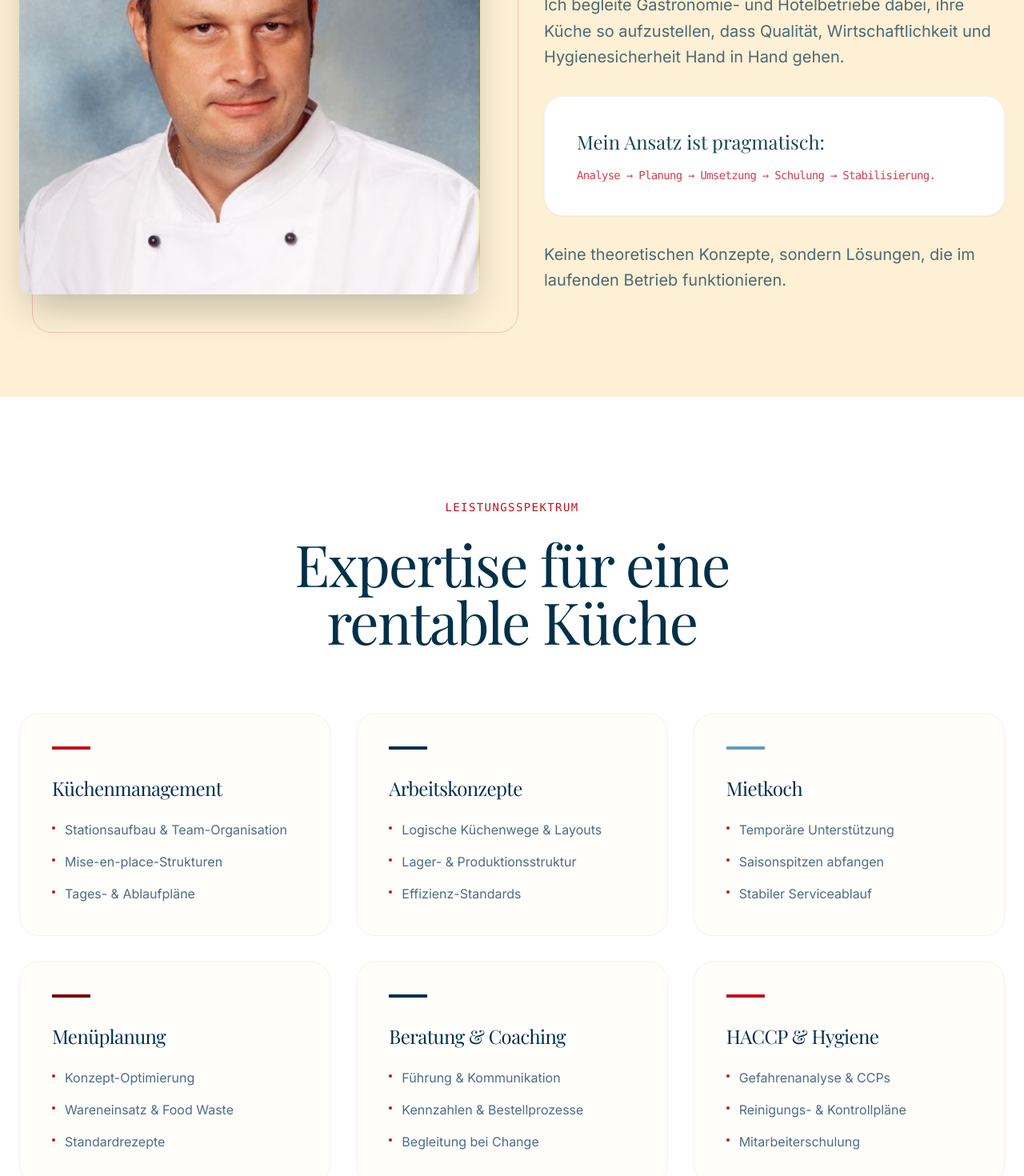
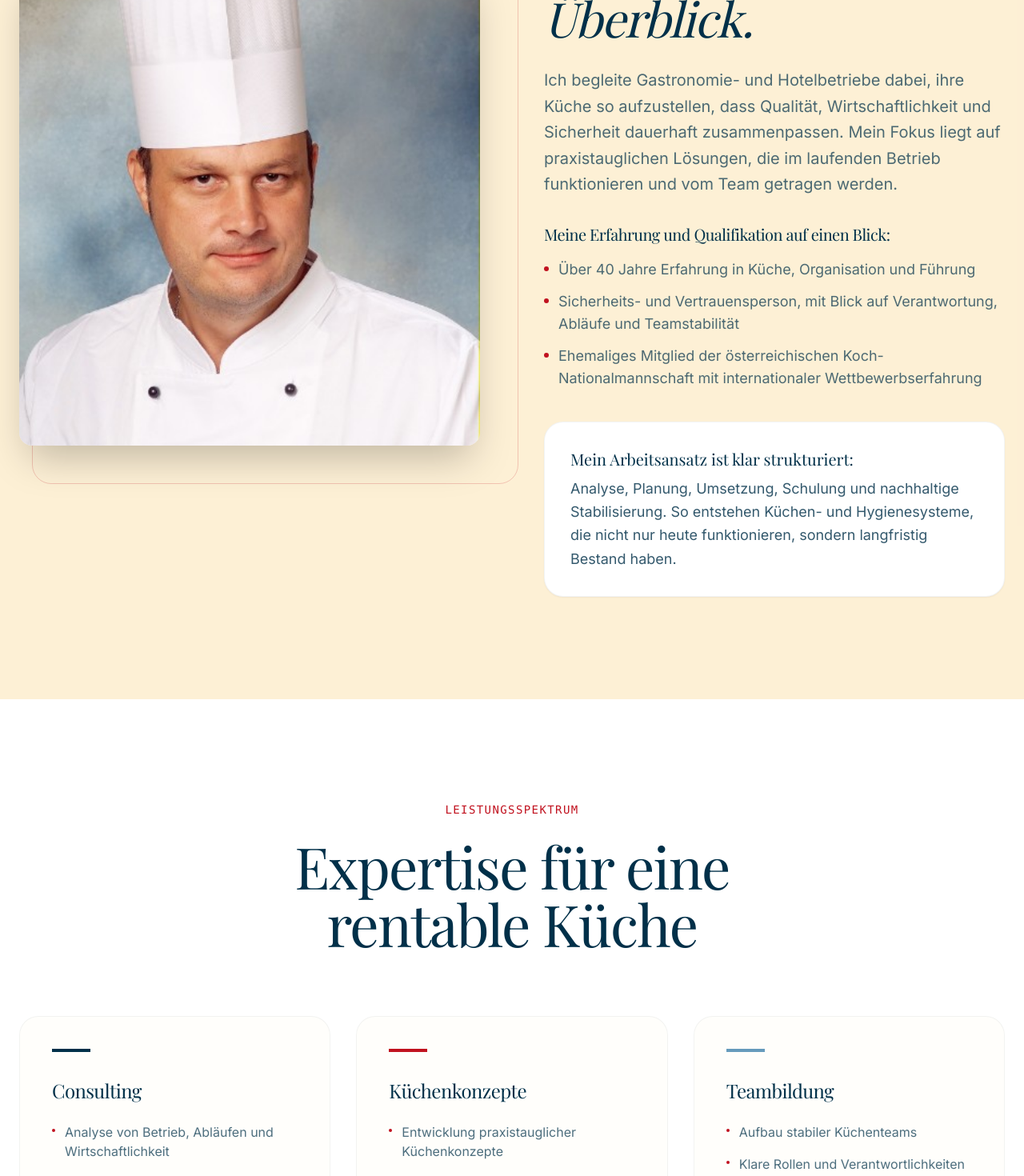
Before and after one commit to brainstormandi/profikoch-hermann, a React (Vite) app: page / in a window 1280 px wide. Shown: the part 3980-5450 px from the top of the page at 80% size. Built offline with nearby package versions, Linux system fonts and the light colour scheme; a web font is replaced by a local one.

Commit message:
feat: update services and about content

```diff
--- a/src/pages/LandingPage.tsx
+++ b/src/pages/LandingPage.tsx
@@ -263,21 +263,36 @@ export const LandingPage = () => {
                             className="order-1 md:order-2"
                         >
                             <span className="text-primary-red font-mono text-sm tracking-widest uppercase mb-6 block">Über mich</span>
-                            <h2 className="text-5xl md:text-7xl font-serif text-primary mb-8 leading-tight">
-                                Profikoch mit Fokus auf <span className="italic">Alltag.</span>
+                            <h2 className="text-4xl md:text-6xl font-serif text-primary mb-8 leading-tight">
+                                Profikoch mit Erfahrung, <br className="hidden xl:block" />
+                                <span className="italic">Verantwortung und Überblick.</span>
                             </h2>
                             <p className="text-xl text-primary/70 mb-8 leading-relaxed">
-                                Ich begleite Gastronomie- und Hotelbetriebe dabei, ihre Küche so aufzustellen, dass Qualität, Wirtschaftlichkeit und Hygienesicherheit Hand in Hand gehen.
+                                Ich begleite Gastronomie- und Hotelbetriebe dabei, ihre Küche so aufzustellen, dass Qualität, Wirtschaftlichkeit und Sicherheit dauerhaft zusammenpassen. Mein Fokus liegt auf praxistauglichen Lösungen, die im laufenden Betrieb funktionieren und vom Team getragen werden.
                             </p>
-                            <div className="bg-white p-10 rounded-3xl shadow-sm mb-8 border border-primary/5">
-                                <p className="text-primary/90 font-serif text-2xl mb-4">Mein Ansatz ist pragmatisch:</p>
-                                <p className="text-primary-red/80 font-mono text-sm tracking-tighter">
-                                    Analyse → Planung → Umsetzung → Schulung → Stabilisierung.
+
+                            <div className="mb-10 space-y-4">
+                                <h3 className="text-xl font-serif text-primary mb-4">Meine Erfahrung und Qualifikation auf einen Blick:</h3>
+                                <ul className="space-y-3">
+                                    {[
+                                        "Über 40 Jahre Erfahrung in Küche, Organisation und Führung",
+                                        "Sicherheits- und Vertrauensperson, mit Blick auf Verantwortung, Abläufe und Teamstabilität",
+                                        "Ehemaliges Mitglied der österreichischen Koch-Nationalmannschaft mit internationaler Wettbewerbserfahrung"
+                                    ].map((item, i) => (
+                                        <li key={i} className="flex items-start gap-3 text-primary/70 text-lg">
+                                            <span className="mt-2.5 w-1.5 h-1.5 bg-primary-red rounded-full flex-shrink-0" />
+                                            <span>{item}</span>
+                                        </li>
+                                    ))}
+                                </ul>
+                            </div>
+
+                            <div className="bg-white p-8 rounded-3xl shadow-sm border border-primary/5">
+                                <p className="text-lg text-primary/80 leading-relaxed">
+                                    <span className="font-serif text-xl text-primary block mb-2">Mein Arbeitsansatz ist klar strukturiert:</span>
+                                    Analyse, Planung, Umsetzung, Schulung und nachhaltige Stabilisierung. So entstehen Küchen- und Hygienesysteme, die nicht nur heute funktionieren, sondern langfristig Bestand haben.
                                 </p>
                             </div>
-                            <p className="text-xl text-primary/70 leading-relaxed">
-                                Keine theoretischen Konzepte, sondern Lösungen, die im laufenden Betrieb funktionieren.
-                            </p>
                         </motion.div>
                     </div>
                 </div>
@@ -294,6 +309,26 @@ export const LandingPage = () => {
                     <div className="grid md:grid-cols-2 lg:grid-cols-3 gap-8 mb-20">
                         {[
                             {
+                                title: "Consulting",
+                                items: ["Analyse von Betrieb, Abläufen und Wirtschaftlichkeit", "Klare, umsetzbare Handlungsempfehlungen", "Begleitung bei Veränderungsprozessen"],
+                                color: "bg-primary"
+                            },
+                            {
+                                title: "Küchenkonzepte",
+                                items: ["Entwicklung praxistauglicher Küchenkonzepte", "Optimierte Arbeitswege und Abläufe", "Anpassung an Betriebsgröße und Angebot"],
+                                color: "bg-primary-red"
+                            },
+                            {
+                                title: "Teambildung",
+                                items: ["Aufbau stabiler Küchenteams", "Klare Rollen und Verantwortlichkeiten", "Unterstützung bei Einarbeitung und Motivation"],
+                                color: "bg-support-blue"
+                            },
+                            {
+                                title: "Strategieberatung",
+                                items: ["Langfristige Ausrichtung von Küche und Angebot", "Unterstützung bei wichtigen Entscheidungen", "Verbindung von Qualität und Wirtschaftlichkeit"],
+                                color: "bg-secondary-red"
+                            },
+                            {
                                 title: "Küchenmanagement",
                                 items: ["Stationsaufbau & Team-Organisation", "Mise-en-place-Strukturen", "Tages- & Ablaufpläne"],
                                 color: "bg-primary-red"
@@ -304,24 +339,19 @@ export const LandingPage = () => {
                                 color: "bg-primary"
                             },
                             {
-                                title: "Mietkoch",
-                                items: ["Temporäre Unterstützung", "Saisonspitzen abfangen", "Stabiler Serviceablauf"],
-                                color: "bg-support-blue"
-                            },
-                            {
                                 title: "Menüplanung",
                                 items: ["Konzept-Optimierung", "Wareneinsatz & Food Waste", "Standardrezepte"],
                                 color: "bg-secondary-red"
                             },
                             {
-                                title: "Beratung & Coaching",
-                                items: ["Führung & Kommunikation", "Kennzahlen & Bestellprozesse", "Begleitung bei Change"],
-                                color: "bg-primary"
-                            },
-                            {
                                 title: "HACCP & Hygiene",
                                 items: ["Gefahrenanalyse & CCPs", "Reinigungs- & Kontrollpläne", "Mitarbeiterschulung"],
                                 color: "bg-primary-red"
+                            },
+                            {
+                                title: "Mietkoch",
+                                items: ["Temporäre Unterstützung", "Saisonspitzen abfangen", "Stabiler Serviceablauf"],
+                                color: "bg-support-blue"
                             }
                         ].map((service, i) => (
                             <motion.div
```
